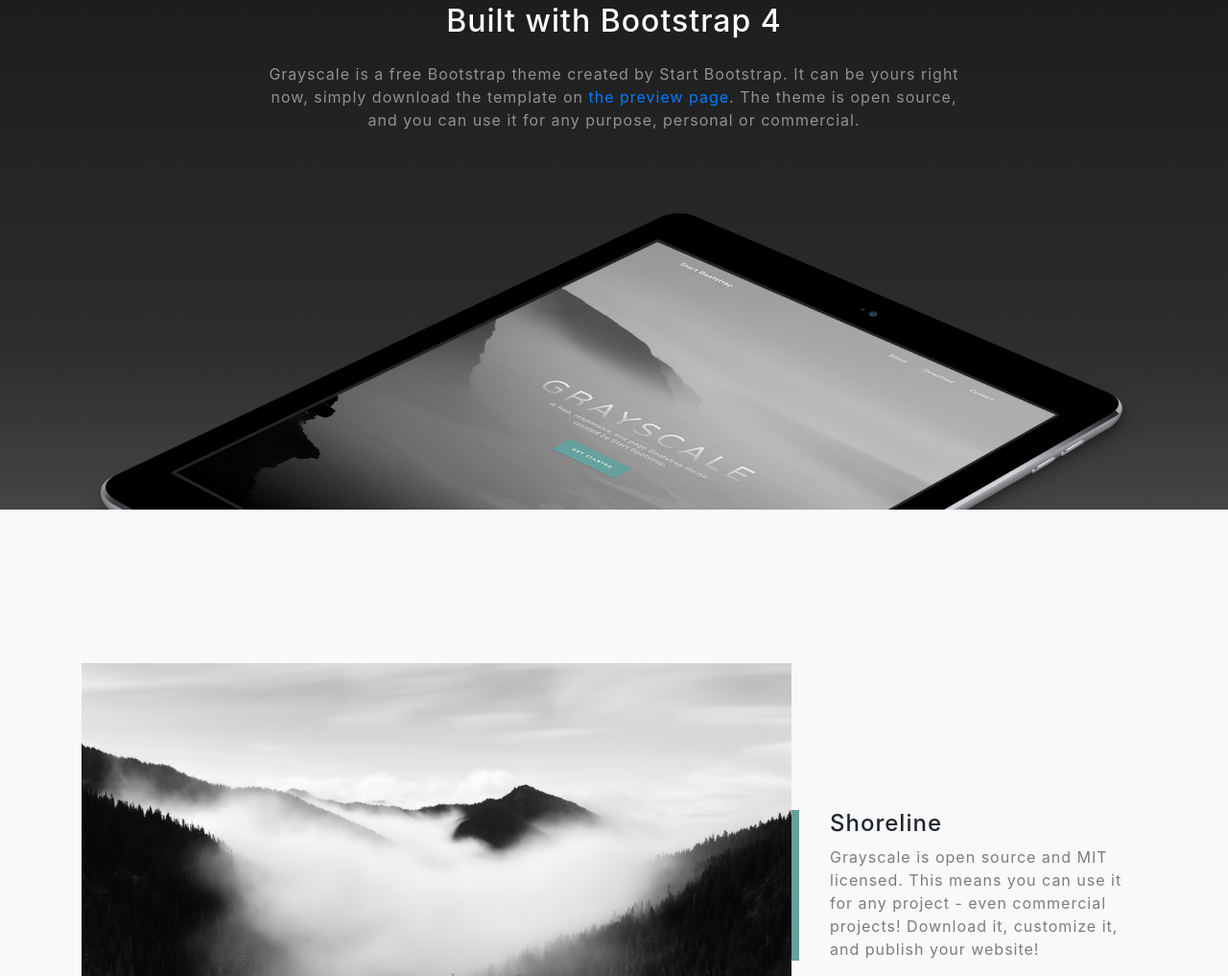
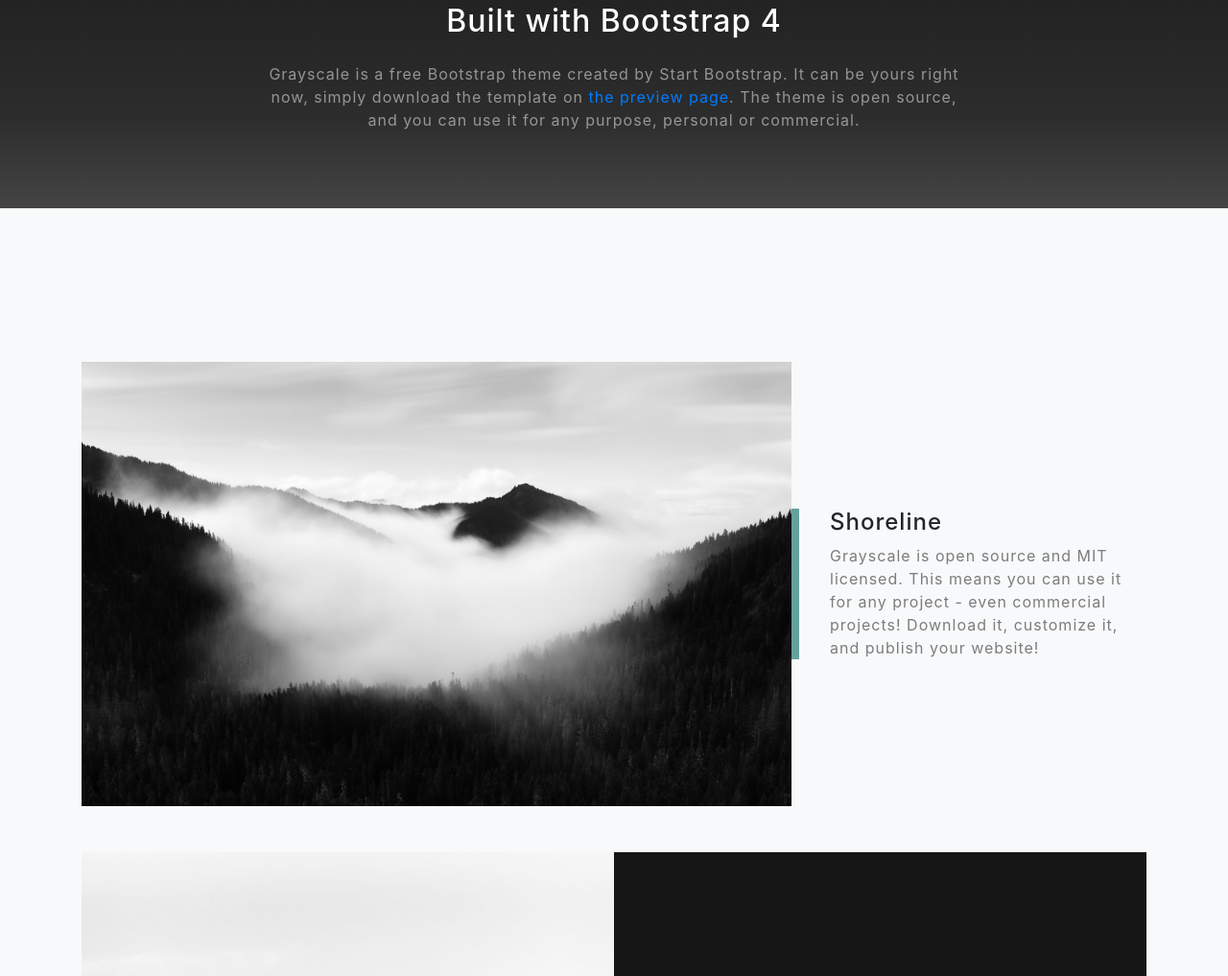
Before and after one commit to anthonydvives/anthonydvives.github.io, a website with bundled scripts: page index.html in a window 1280 px wide. Shown: the part 957-1974 px from the top of the page at 96% size. Built offline with nearby package versions, Linux system fonts and the light colour scheme.

Commit message:
Update index.html

```diff
--- a/index.html
+++ b/index.html
@@ -70,7 +70,7 @@
             <a href="http://startbootstrap.com/template-overviews/grayscale/">the preview page</a>. The theme is open source, and you can use it for any purpose, personal or commercial.</p>
         </div>
       </div>
-      <img src="img/ipad.png" class="img-fluid" alt="">
+      <!-- <img src="img/ipad.png" class="img-fluid" alt=""> -->
     </div>
   </section>
 
```
